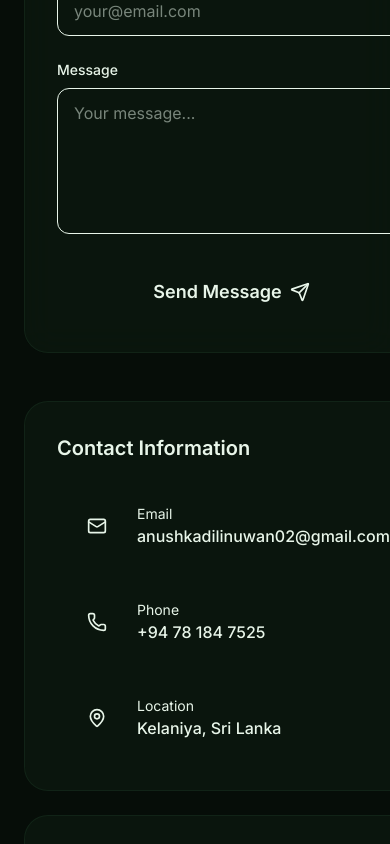
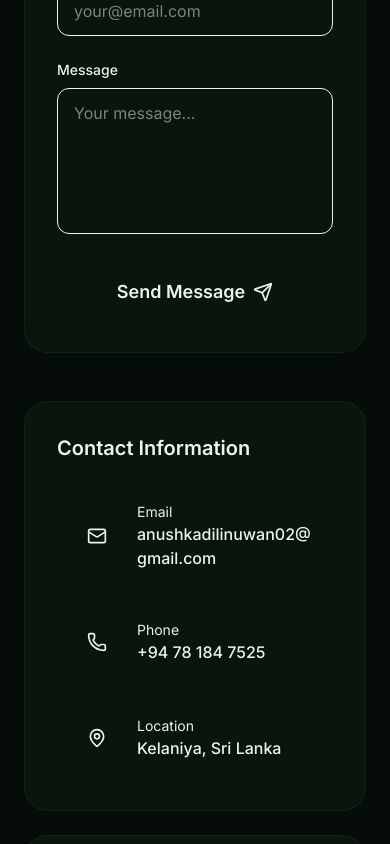
Before and after one commit to WijAnushka02/Anushka_Portfolio, a React (Vite) app: page / in a window 390 px wide. Shown: the part 11156-12000 px from the top of the page. Built offline with nearby package versions, Linux system fonts and the light colour scheme; a web font is replaced by a local one.

Commit message:
Fix contact.js page mobile responsiveness

```diff
--- a/src/sections/Contact.jsx
+++ b/src/sections/Contact.jsx
@@ -112,7 +112,7 @@ export const Contact = () => {
         </div>
 
         <div className="grid lg:grid-cols-2 gap-12 max-w-5xl mx-auto">
-          <div className="glass p-8 rounded-3xl border border-primary/30 animate-fade-in animation-delay-300">
+          <div className="glass p-8 rounded-3xl border border-primary/30 animate-fade-in animation-delay-300 min-w-0 overflow-hidden">
             <form className="space-y-6" onSubmit={handleSubmit}>
               <div>
                 <label
@@ -209,7 +209,7 @@ export const Contact = () => {
           </div>
 
           {/* Contact Info */}
-          <div className="space-y-6 animate-fade-in animation-delay-400">
+          <div className="space-y-6 animate-fade-in animation-delay-400 min-w-0 overflow-hidden">
             <div className="glass rounded-3xl p-8">
               <h3 className="text-xl font-semibold mb-6">
                 Contact Information
@@ -221,14 +221,14 @@ export const Contact = () => {
                     href={item.href}
                     className="flex items-center gap-4 p-4 rounded-xl hover:bg-surface transition-colors group"
                   >
-                    <div className="w-12 h-12 rounded-xl bg-primary/10 flex items-center justify-center group-hover:bg-primary/20 transition-colors">
+                    <div className="w-12 h-12 rounded-xl bg-primary/10 flex items-center justify-center group-hover:bg-primary/20 transition-colors flex-shrink-0">
                       <item.icon className="w-5 h-5 text-primary" />
                     </div>
-                    <div>
+                    <div className="min-w-0">
                       <div className="text-sm text-muted-foreground">
                         {item.label}
                       </div>
-                      <div className="font-medium">{item.value}</div>
+                      <div className="font-medium break-all">{item.value}</div>
                     </div>
                   </a>
                 ))}
```
